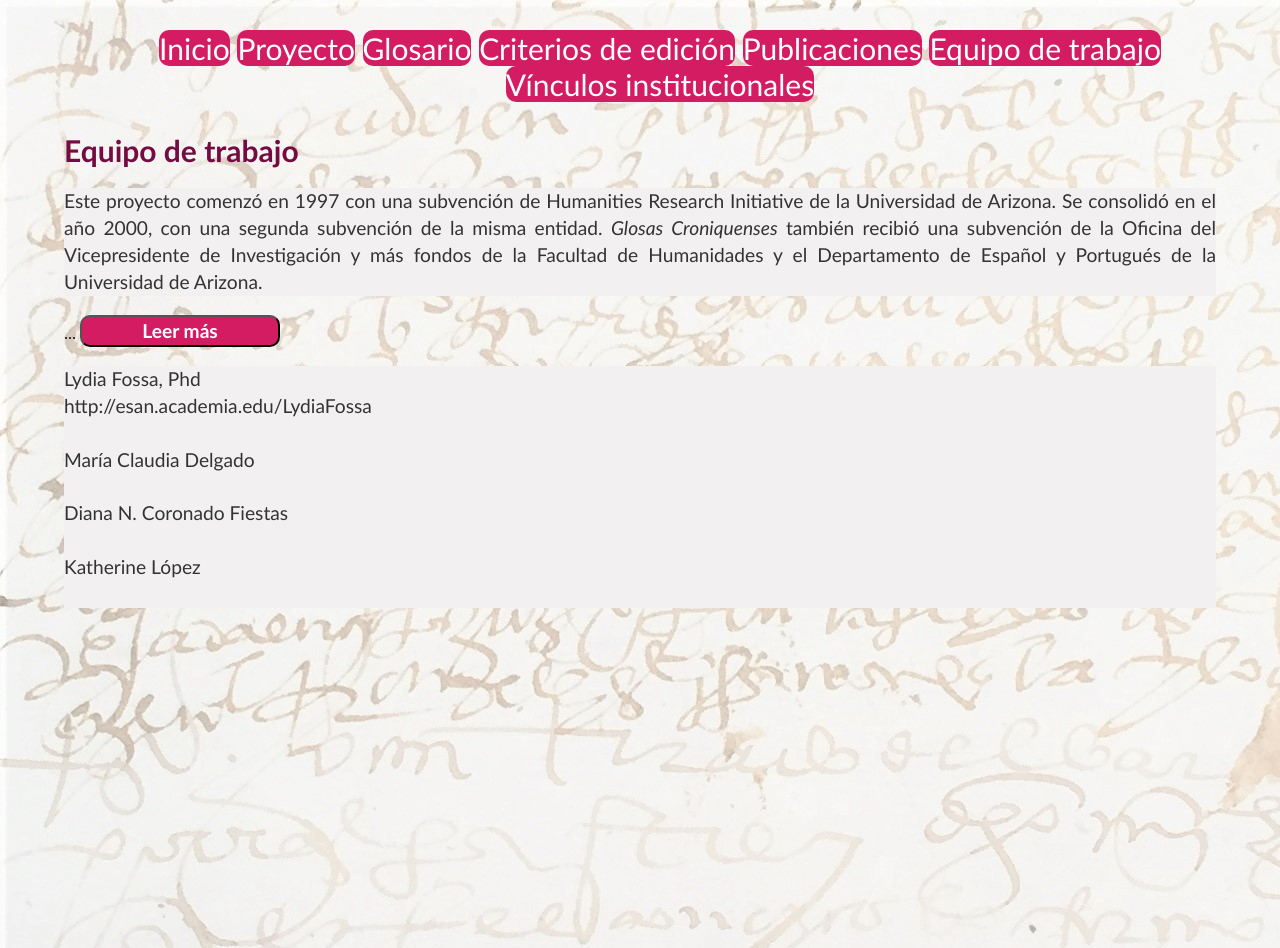
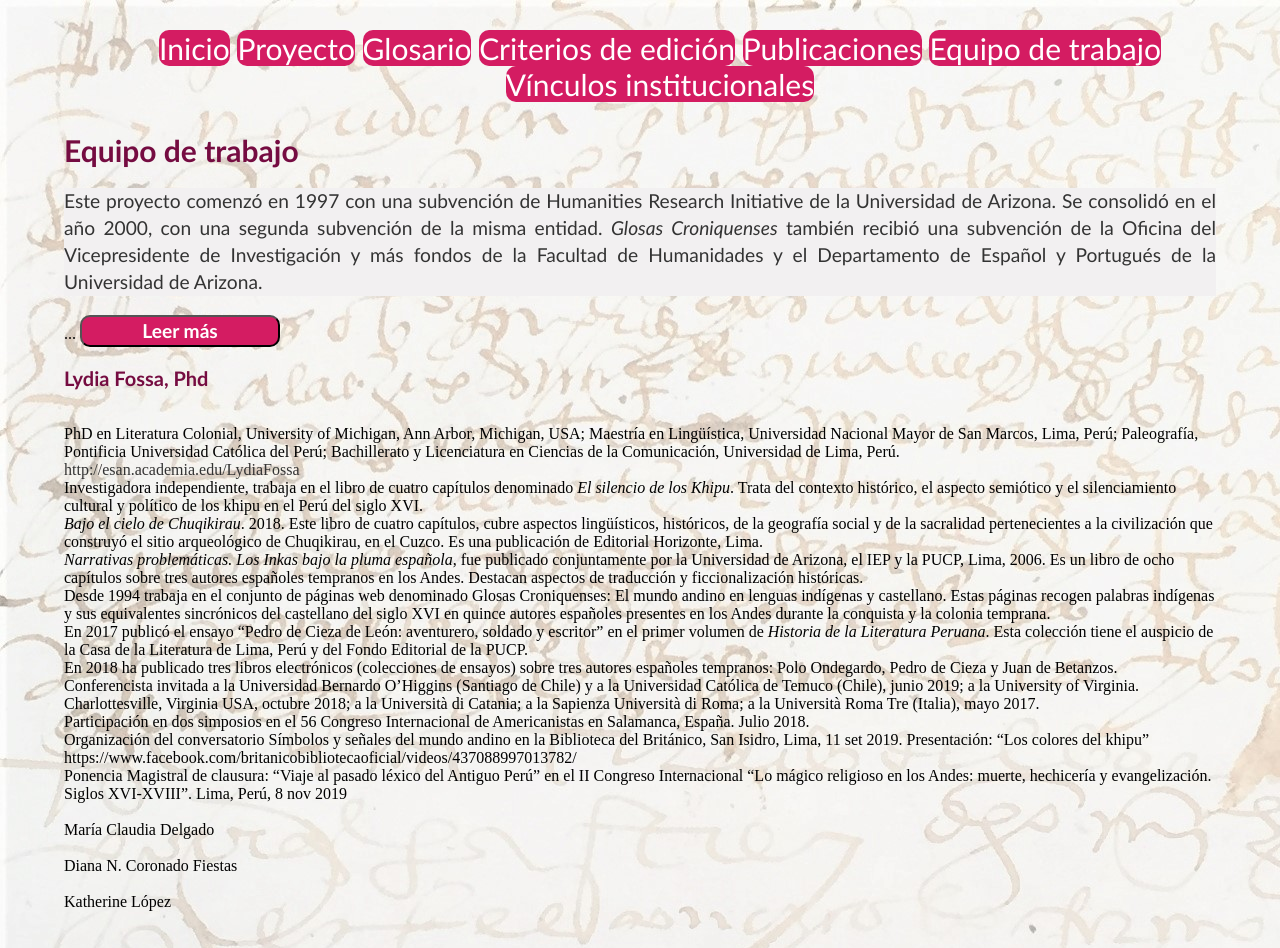
Before and after one commit to glosascroniquenses/glosascroniquenses.github.io, a Jekyll site: the page trabajo/index.html, which Jekyll copies as it is, in a window 1280 px wide. Built offline with Jekyll 4.4.1, drawn with Linux system fonts in a browser that asks for light colours.

Commit message:
Update index.html

```diff
--- a/trabajo/index.html
+++ b/trabajo/index.html
@@ -55,10 +55,33 @@
 
 <p>
 
-Lydia Fossa, Phd
+<h2>Lydia Fossa, Phd</h2>
+<br/>PhD en Literatura Colonial, University of Michigan, Ann Arbor, Michigan, USA; Maestría en Lingüística, Universidad Nacional Mayor de San Marcos, Lima, Perú; Paleografía, Pontificia Universidad Católica del Perú; Bachillerato y Licenciatura en Ciencias de la Comunicación, Universidad de Lima, Perú.
 <br/>
-<a target="_blank" href="http://esan.academia.edu/LydiaFossa" style="color:#333;">http://esan.academia.edu/LydiaFossa</a>
+	<a target="_blank" href="http://esan.academia.edu/LydiaFossa" style="color:#333;">http://esan.academia.edu/LydiaFossa</a>
 <br/>
+	Investigadora independiente, trabaja en el libro de cuatro capítulos denominado <i>El silencio de los Khipu</i>. Trata del contexto histórico, el aspecto semiótico y el silenciamiento cultural y político de los khipu en el Perú del siglo XVI.
+<br/>
+	<i>Bajo el cielo de Chuqikirau</i>. 2018. Este libro de cuatro capítulos, cubre aspectos lingüísticos, históricos, de la geografía social y de la sacralidad pertenecientes a la civilización que construyó el sitio arqueológico de Chuqikirau, en el Cuzco. Es una publicación de Editorial Horizonte, Lima.
+<br/>
+	<i>Narrativas problemáticas.  Los Inkas bajo la pluma española</i>, fue publicado conjuntamente por la Universidad de Arizona, el IEP y la PUCP, Lima, 2006. Es un libro de ocho capítulos sobre tres autores españoles tempranos en los Andes. Destacan aspectos de traducción y ficcionalización históricas.
+<br/>
+	Desde 1994 trabaja en el conjunto de páginas web denominado Glosas Croniquenses: El mundo andino en lenguas indígenas y castellano. Estas páginas recogen palabras indígenas y sus equivalentes sincrónicos del castellano del siglo XVI en quince autores españoles presentes en los Andes durante la conquista y la colonia temprana.
+<br/>
+	En 2017 publicó el ensayo “Pedro de Cieza de León: aventurero, soldado y escritor” en el primer volumen de <i>Historia de la Literatura Peruana</i>. Esta colección tiene el auspicio de la Casa de la Literatura de Lima, Perú y del Fondo Editorial de la PUCP.
+<br/>
+	En 2018 ha publicado tres libros electrónicos (colecciones de ensayos) sobre tres autores españoles tempranos: Polo Ondegardo, Pedro de Cieza y Juan de Betanzos.
+<br/>
+	Conferencista invitada a la Universidad Bernardo O’Higgins (Santiago de Chile) y a la Universidad Católica de Temuco (Chile), junio 2019; a la University of Virginia. Charlottesville, Virginia USA, octubre 2018; a la Università di Catania; a la Sapienza Università di Roma; a la Università Roma Tre (Italia), mayo 2017.
+<br/>
+	Participación en dos simposios en el 56 Congreso Internacional de Americanistas en Salamanca, España. Julio 2018.
+<br/>
+	Organización del conversatorio Símbolos y señales del mundo andino en la Biblioteca del Británico, San Isidro, Lima, 11 set 2019. Presentación: “Los colores del khipu” https://www.facebook.com/britanicobibliotecaoficial/videos/437088997013782/
+<br/>
+	Ponencia Magistral de clausura: “Viaje al pasado léxico del Antiguo Perú” en el II Congreso Internacional “Lo mágico religioso en los Andes: muerte, hechicería y evangelización. Siglos XVI-XVIII”. Lima, Perú, 8 nov 2019
+
+<br/>
+
 <br/>
 María Claudia Delgado
 <br/>
```
